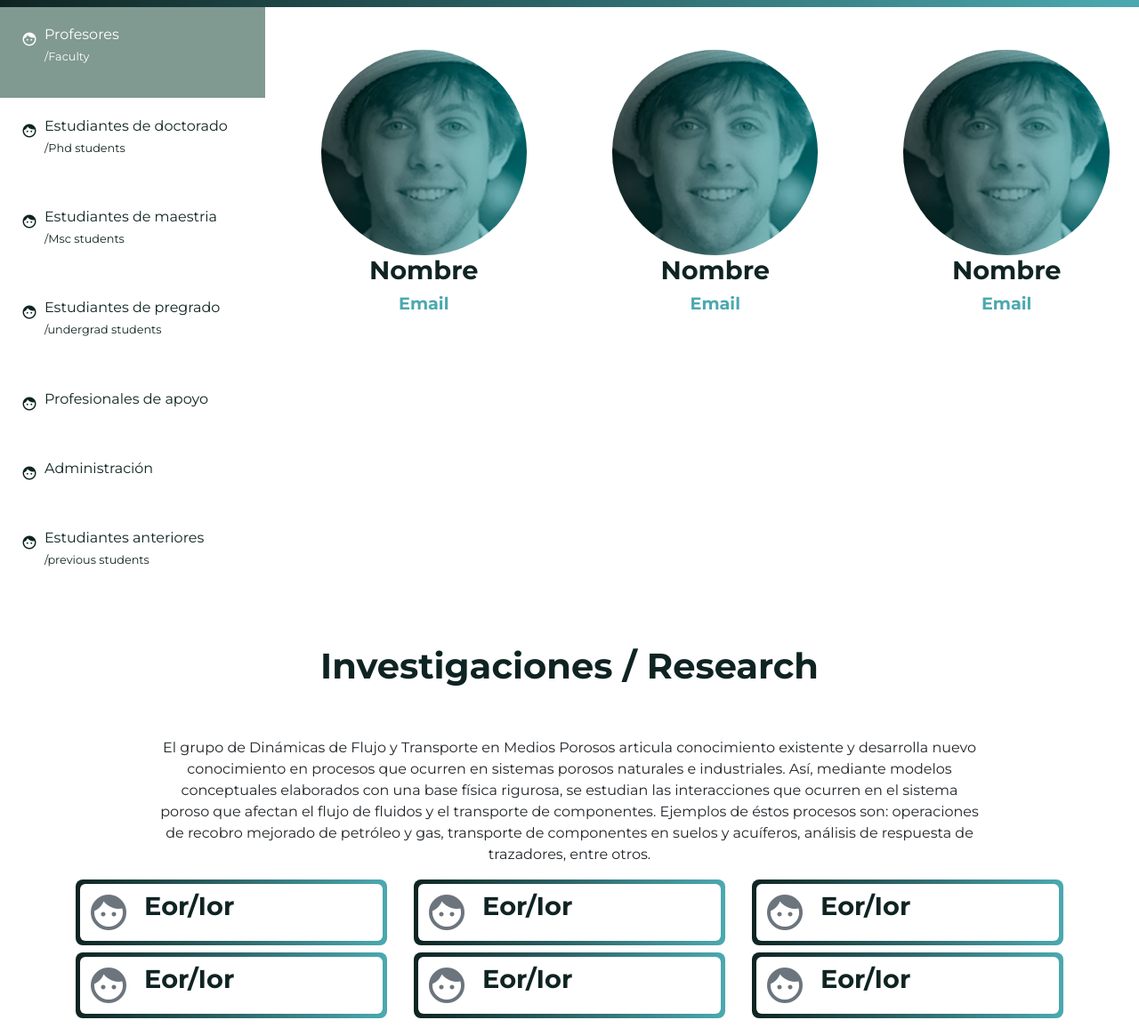
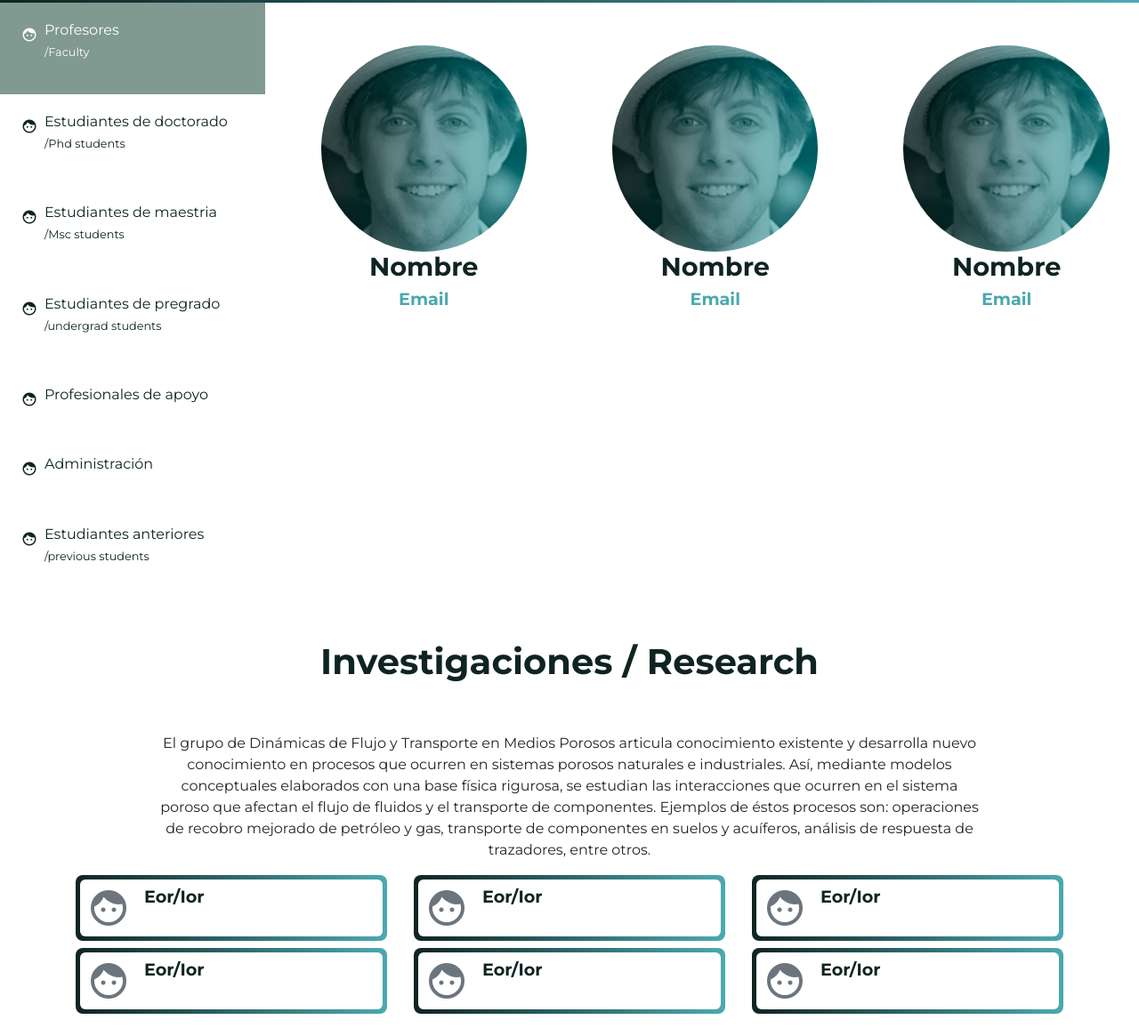
Before and after one commit to a-serna/DFT, a plain HTML site: page index.html in a window 1280 px wide. Shown: the part 1356-2512 px from the top of the page at 89% size. Drawn offline with nearby package versions, Linux system fonts and the light colour scheme.

Commit message:
ajuestes de textos

```diff
--- a/css/dft.css
+++ b/css/dft.css
@@ -16,11 +16,21 @@ h1{
   font-size: 2.5em;
 }
 h2{
+  font-size: 2em;
+}
+h3{
   font-size: 1.8em;
 }
-h3{
+h4{
   font-size: 1.2em;
 }
+h5{
+  font-size: 1em;
+}
+h6{
+  font-size: 0.8em;
+}
+
 
 .text-azul{
   color: #4BA8AF;
--- a/index.html
+++ b/index.html
@@ -149,18 +149,18 @@
             <div class="row">
               <div class="col-4 p-5 text-center">
                 <img src="img/team01.jpg" alt="foto01" class="rounded-img mx-auto d-block img-fluid">
-                <h2>Nombre</h2>
-                <h3 class="text-azul">Email</h3>
+                <h3>Nombre</h3>
+                <h4 class="text-azul">Email</h4>
               </div>
               <div class="col-4 p-5 text-center">
                 <img src="img/team01.jpg" alt="foto01" class="rounded-img mx-auto d-block img-fluid">
-                <h2>Nombre</h2>
-                <h3 class="text-azul">Email</h3>
+                <h3>Nombre</h3>
+                <h4 class="text-azul">Email</h4>
               </div>
               <div class="col-4 p-5 text-center">
                 <img src="img/team01.jpg" alt="foto01" class="rounded-img mx-auto d-block img-fluid">
-                <h2>Nombre</h2>
-                <h3 class="text-azul">Email</h3>
+                <h3>Nombre</h3>
+                <h4 class="text-azul">Email</h4>
               </div>
             </div>
           </div>
@@ -189,7 +189,7 @@
               <div class="border-dft">
                 <div class="d-flex justify-content-start">
                   <i class="material-icons md-48 m-2 text-muted">face</i>
-                  <h2 class="m-2">Eor/Ior</h2>
+                  <h4 class="m-2">Eor/Ior</h4>
                 </div>
               </div>
             </div>
@@ -197,7 +197,7 @@
               <div class="border-dft">
                 <div class="d-flex justify-content-start">
                   <i class="material-icons md-48 m-2 text-muted">face</i>
-                  <h2 class="m-2">Eor/Ior</h2>
+                  <h4 class="m-2">Eor/Ior</h4>
                 </div>
               </div>
             </div>
@@ -205,7 +205,7 @@
               <div class="border-dft">
                 <div class="d-flex justify-content-start">
                   <i class="material-icons md-48 m-2 text-muted">face</i>
-                  <h2 class="m-2">Eor/Ior</h2>
+                  <h4 class="m-2">Eor/Ior</h4>
                 </div>
               </div>
             </div>
@@ -213,7 +213,7 @@
               <div class="border-dft">
                 <div class="d-flex justify-content-start">
                   <i class="material-icons md-48 m-2 text-muted">face</i>
-                  <h2 class="m-2">Eor/Ior</h2>
+                  <h4 class="m-2">Eor/Ior</h4>
                 </div>
               </div>
             </div>
@@ -221,7 +221,7 @@
               <div class="border-dft">
                 <div class="d-flex justify-content-start">
                   <i class="material-icons md-48 m-2 text-muted">face</i>
-                  <h2 class="m-2">Eor/Ior</h2>
+                  <h4 class="m-2">Eor/Ior</h4>
                 </div>
               </div>
             </div>
@@ -229,7 +229,7 @@
               <div class="border-dft">
                 <div class="d-flex justify-content-start">
                   <i class="material-icons md-48 m-2 text-muted">face</i>
-                  <h2 class="m-2">Eor/Ior</h2>
+                  <h4 class="m-2">Eor/Ior</h4>
                 </div>
               </div>
             </div>
```
